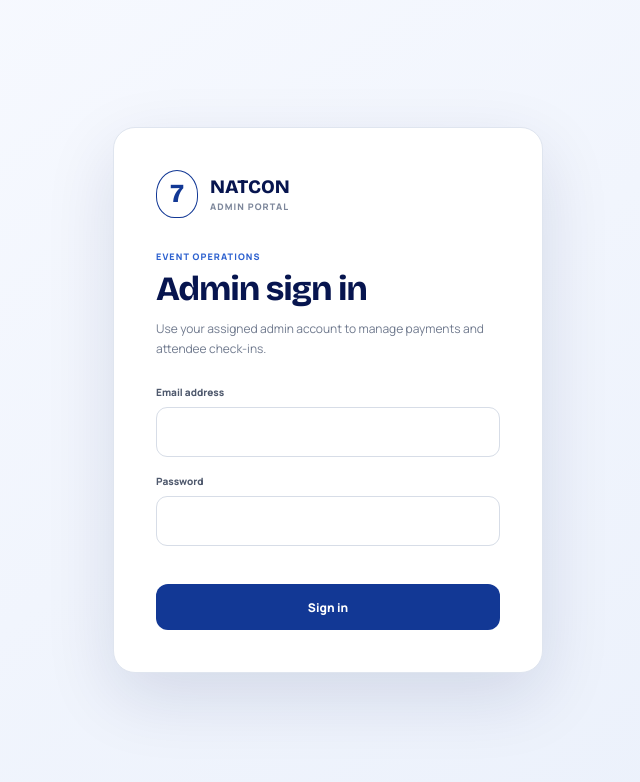
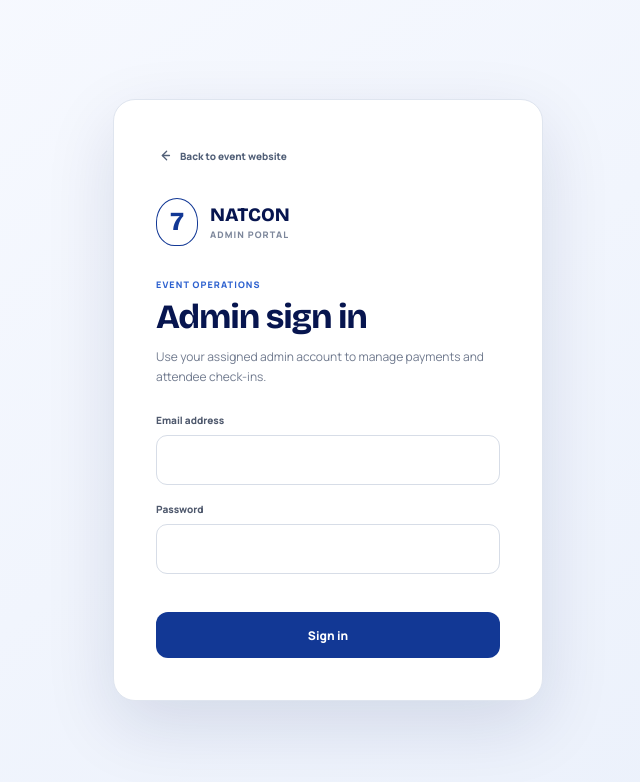
Before and after one commit to Qaasim-Umar/Natcon26, a Next.js app: page /admin in a window 1280 px wide. Shown: the top 782 px of the page, without its empty margins (312-952 px from the left). Built offline with nearby package versions, Linux system fonts and the light colour scheme; no server answers.

Commit message:
feat: add back link to admin login page and update footer in event registration

```diff
--- a/components/AdminLogin.tsx
+++ b/components/AdminLogin.tsx
@@ -27,5 +27,5 @@ export function AdminLogin() {
     }
   };
 
-  return <main className="admin-login-page"><section className="admin-login-card"><div className="admin-login-brand"><span>7</span><div><strong>NATCON</strong><small>Admin portal</small></div></div><p className="kicker">Event operations</p><h1>Admin sign in</h1><p>Use your assigned admin account to manage payments and attendee check-ins.</p><form onSubmit={submit}><label><span>Email address</span><input type="email" value={email} onChange={(event) => setEmail(event.target.value)} autoComplete="email" required /></label><label><span>Password</span><input type="password" value={password} onChange={(event) => setPassword(event.target.value)} autoComplete="current-password" required /></label><p className="admin-login-error" role="alert">{error}</p><button className="admin-primary-button" type="submit" disabled={loading}>{loading ? "Signing in…" : "Sign in"}</button></form></section></main>;
+  return <main className="admin-login-page"><section className="admin-login-card"><a className="admin-back-link" href="/"><svg viewBox="0 0 24 24" aria-hidden="true"><path d="m15 18-6-6 6-6" /><path d="M9 12h10" /></svg>Back to event website</a><div className="admin-login-brand"><span>7</span><div><strong>NATCON</strong><small>Admin portal</small></div></div><p className="kicker">Event operations</p><h1>Admin sign in</h1><p>Use your assigned admin account to manage payments and attendee check-ins.</p><form onSubmit={submit}><label><span>Email address</span><input type="email" value={email} onChange={(event) => setEmail(event.target.value)} autoComplete="email" required /></label><label><span>Password</span><input type="password" value={password} onChange={(event) => setPassword(event.target.value)} autoComplete="current-password" required /></label><p className="admin-login-error" role="alert">{error}</p><button className="admin-primary-button" type="submit" disabled={loading}>{loading ? "Signing in…" : "Sign in"}</button></form></section></main>;
 }
--- a/components/EventRegistration.tsx
+++ b/components/EventRegistration.tsx
@@ -444,7 +444,7 @@ export function EventRegistration() {
         </section>
       </main>
 
-      <footer className="site-footer"><div className="container footer-grid footer-grid-compact"><div><Brand footer /><p>Raising responsible Muslim leaders.</p></div><div><h3>Enquiries &amp; sponsorship</h3><a href="tel:+2349152677650">0915 267 7650</a><a href="tel:+2348132444849">0813 244 4849</a><a href="tel:+2348136436127">0813 643 6127</a></div></div><div className="container footer-bottom"><span>© 2026 The Achiever Ambassadors Islamic Foundation</span></div></footer>
+      <footer className="site-footer"><div className="container footer-grid"><div><Brand footer /><p>Raising responsible Muslim leaders.</p></div><div><h3>Enquiries &amp; sponsorship</h3><a href="tel:+2349152677650">0915 267 7650</a><a href="tel:+2348132444849">0813 244 4849</a><a href="tel:+2348136436127">0813 643 6127</a></div><div><h3>Event team</h3><a href="/admin">Admin portal</a></div></div><div className="container footer-bottom"><span>© 2026 The Achiever Ambassadors Islamic Foundation</span></div></footer>
 
       <dialog ref={reviewDialog} aria-labelledby="dialog-title" onClose={() => document.body.classList.remove("dialog-open")}>
         {reviewMode === "review" ? (
--- a/style.css
+++ b/style.css
@@ -429,6 +429,9 @@ html:has(.admin-app), body:has(.admin-app) { width: 100%; max-width: 100vw; over
 .admin-primary-button:disabled { cursor: wait; opacity: .62; }
 .admin-login-page { min-height: 100dvh; padding: 24px; display: grid; place-items: center; color: #17213a; background: linear-gradient(145deg, #f8faff, #eaf0fb); font-family: var(--font-body); }
 .admin-login-card { width: min(100%, 430px); padding: clamp(24px, 6vw, 42px); background: #fff; border: 1px solid #dfe5ef; border-radius: 22px; box-shadow: 0 24px 70px rgba(7,21,79,.12); }
+.admin-back-link { width: fit-content; min-height: 44px; margin: -8px 0 20px; display: inline-flex; align-items: center; gap: 7px; color: #526078; font-size: 10px; font-weight: 800; text-decoration: none; }
+.admin-back-link svg { width: 17px; height: 17px; transition: transform .2s ease; }
+.admin-back-link:hover { color: #123895; }.admin-back-link:hover svg { transform: translateX(-2px); }.admin-back-link:focus-visible { outline: 3px solid rgba(45,97,207,.24); outline-offset: 3px; border-radius: 5px; }
 .admin-login-brand { margin-bottom: 32px; display: flex; align-items: center; gap: 12px; color: #07154f; }
 .admin-login-brand > span { width: 42px; height: 48px; display: grid; place-items: center; color: #123895; border: 1px solid currentColor; border-radius: 50% 50% 44% 44%; font: 800 26px/1 var(--font-heading); }
 .admin-login-brand div { display: flex; flex-direction: column; line-height: 1; }.admin-login-brand strong { font: 800 19px/1 var(--font-heading); }.admin-login-brand small { margin-top: 6px; color: #7d879b; font-size: 9px; font-weight: 800; letter-spacing: .12em; text-transform: uppercase; }
```
